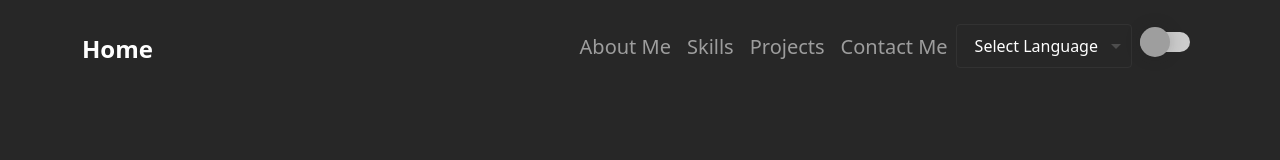
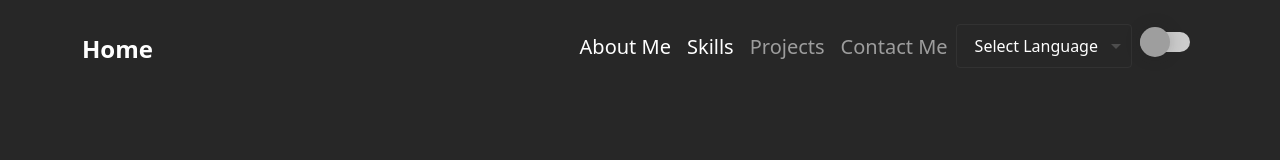
Before and after one commit to marijahavaic/Portfolio-web, a React (Create React App) app: page / in a window 1280 px wide. Shown: the top 160 px of the page. Built offline with nearby package versions, Linux system fonts and the light colour scheme; grey boxes are pictures that could not be loaded.

Commit message:
Add links to /aboutme and /skills

```diff
--- a/src/App.js
+++ b/src/App.js
@@ -40,8 +40,6 @@ function App() {
                     languageChange={languageChange}
                 />
                 <Outlet />
-                {/*
-                <AboutMe t={t} /> */}
 
                 <Container className="h-100 d-flex justify-content-end pe-5">
                     <a href="#home">
@@ -64,7 +62,7 @@ function App() {
                     <div style={{ height: "2rem" }}></div>
                 </Container>
 
-                {/* <Skills t={t} />
+                {/*
 
                 <Projects darkMode={darkMode} t={t} />
 
--- a/src/Components/NavBar.js
+++ b/src/Components/NavBar.js
@@ -8,6 +8,8 @@ import Container from "react-bootstrap/Container";
 import Form from "react-bootstrap/Form";
 
 import "../sass/App.scss";
+
+import { Link } from "react-router-dom";
 
 const NavBar = ({ darkMode, handleToggle, t, languageChange }) => {
     const [select, setSelect] = useState("");
@@ -31,16 +33,18 @@ const NavBar = ({ darkMode, handleToggle, t, languageChange }) => {
                         id="home"
                         style={{ fontSize: "1.5rem", fontWeight: 600 }}
                     >
-                        <a id="aboutme" href="#aboutme" className="links">
-                            {t("home")}
-                        </a>
+                        <Link to={"/"}>{t("home")}</Link>
                     </Navbar.Brand>
                     <Navbar.Toggle aria-controls="responsive-navbar-nav" />
                     <Navbar.Collapse id="basic-nav-dropdown">
                         <Nav className="me-auto"></Nav>
                         <Nav>
-                            <Nav.Link href="#aboutme">{t("about")}</Nav.Link>
-                            <Nav.Link href="#skills">{t("skills")}</Nav.Link>
+                            <Nav.Link>
+                                <Link to={"/aboutme"}>{t("about")}</Link>
+                            </Nav.Link>
+                            <Nav.Link>
+                                <Link to={"/skills"}>{t("skills")}</Link>
+                            </Nav.Link>
                             <Nav.Link href="#projects">
                                 {t("projects")}
                             </Nav.Link>
```
